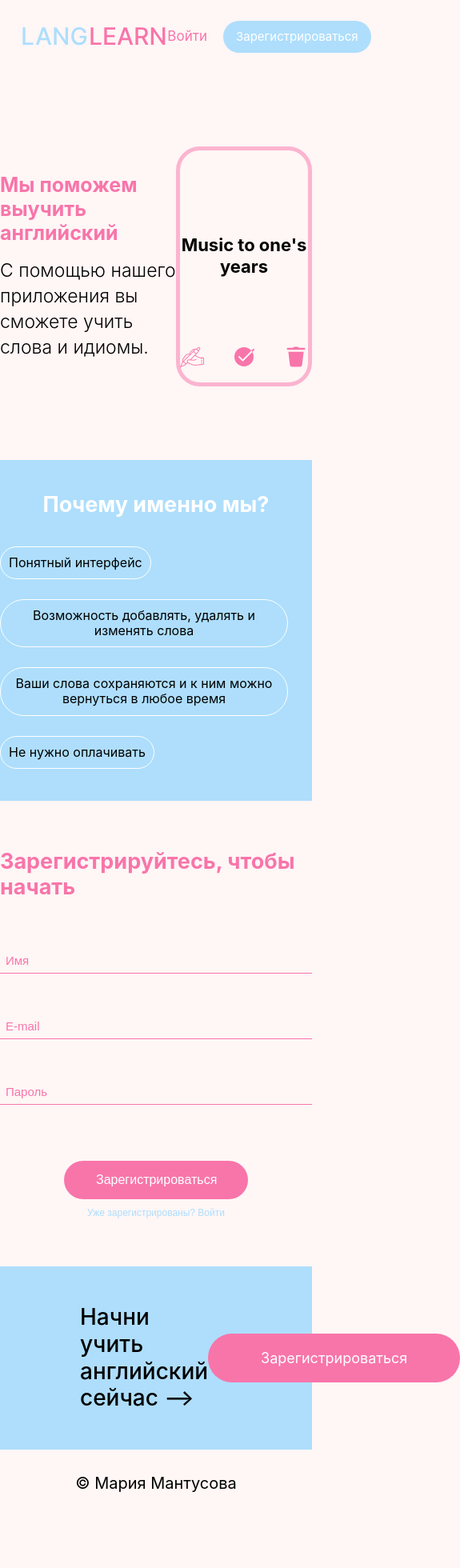
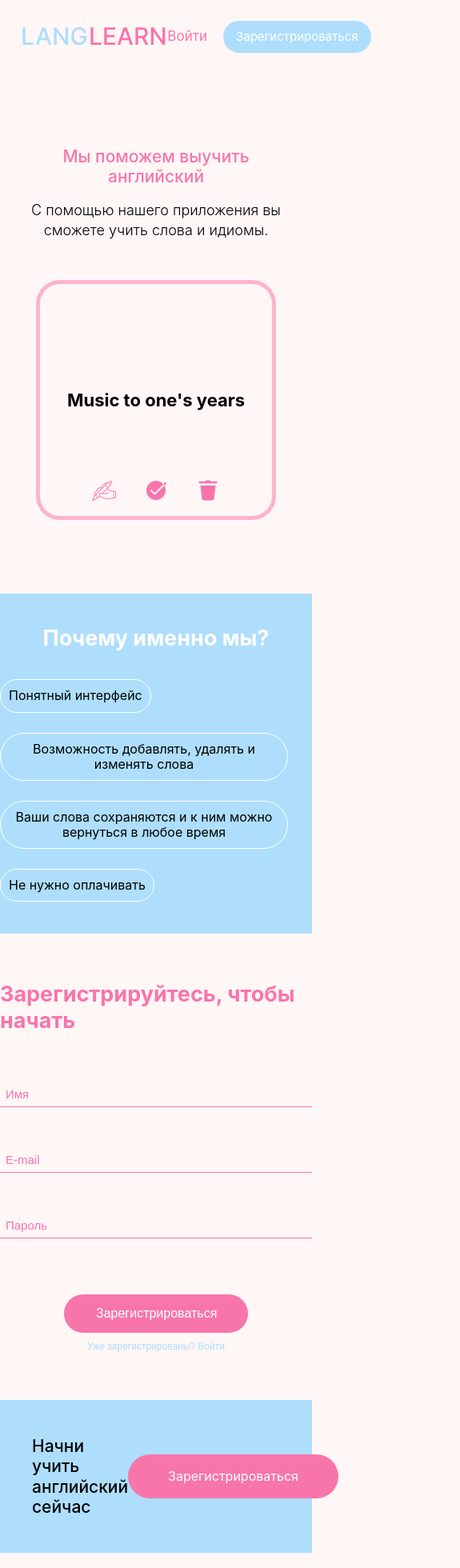
Before and after one commit to MariaMantusova/LangLearn_frontend, a React (Create React App) app: page / in a window 390 px wide. Shown: the top 1960 px of the page at 80% size, 575 px wide, since content can reach past the window. Before the commit the page ends 1896 px from the top, so only its background shows below. Built offline with nearby package versions, Linux system fonts and the light colour scheme.

Commit message:
feat: add adaptive to 800px

```diff
--- a/src/components/About/About.scss
+++ b/src/components/About/About.scss
@@ -1,12 +1,21 @@
 @import "../../vendor/variables";
 
 .about-block {
-  max-width: 970px;
+  max-width: 70%;
   margin: 0 auto;
   display: flex;
   justify-content: space-between;
   align-items: center;
   padding: 92px 0;
+
+  @media screen and (max-width: 1200px) {
+    max-width: 85%;
+  }
+
+  @media screen and (max-width: 810px) {
+    flex-direction: column;
+    gap: 50px;
+  }
 }
 
 .about-block__text-container {
@@ -14,6 +23,14 @@
   display: flex;
   flex-direction: column;
   gap: 16px;
+
+  @media screen and (max-width: 1050px) {
+    max-width: 350px;
+  }
+
+  @media screen and (max-width: 810px) {
+    align-items: center;
+  }
 }
 
 .about-block__title {
@@ -21,6 +38,15 @@
   color: $mainPinkColor;
   font-size: 25px;
   font-weight: 700;
+
+  @media screen and (max-width: 1050px) {
+    font-size: 21px;
+    font-weight: 500;
+  }
+
+  @media screen and (max-width: 810px) {
+    text-align: center;
+  }
 }
 
 .about-block__text {
@@ -28,4 +54,12 @@
   font-size: 23px;
   line-height: 1.4;
   font-weight: 300;
+
+  @media screen and (max-width: 1050px) {
+    font-size: 18px;
+  }
+
+  @media screen and (max-width: 810px) {
+    text-align: center;
+  }
 }
--- a/src/components/Start/Start.scss
+++ b/src/components/Start/Start.scss
@@ -6,12 +6,28 @@
   align-items: center;
   padding: 47px 100px;
   background-color: $mainBlueColor;
+
+  @media screen and (max-width: 1050px) {
+    padding: 45px 50px;
+  }
+
+  @media screen and (max-width: 855px) {
+    padding: 45px 40px;
+  }
 }
 
 .start-block__text {
   font-size: 28px;
   margin: 0;
   font-weight: 500;
+
+  @media screen and (max-width: 1050px) {
+    font-size: 24px;
+  }
+
+  @media screen and (max-width: 855px) {
+    font-size: 21px;
+  }
 }
 
 .start-block__link {
@@ -22,4 +38,9 @@
   text-decoration: none;
   border-radius: 30px;
   cursor: pointer;
+
+  @media screen and (max-width: 855px) {
+    padding: 18px 50px;
+    font-size: 16px;
+  }
 }
--- a/src/components/Start/Start.tsx
+++ b/src/components/Start/Start.tsx
@@ -5,7 +5,7 @@ import {Link} from "react-router-dom";
 function Start() {
     return(
         <section className="start-block">
-            <h2 className="start-block__text">Начни учить английский сейчас &#10230;</h2>
+            <h2 className="start-block__text">Начни учить английский сейчас</h2>
             <Link to="/register" className="start-block__link">Зарегистрироваться</Link>
         </section>
     )
```
